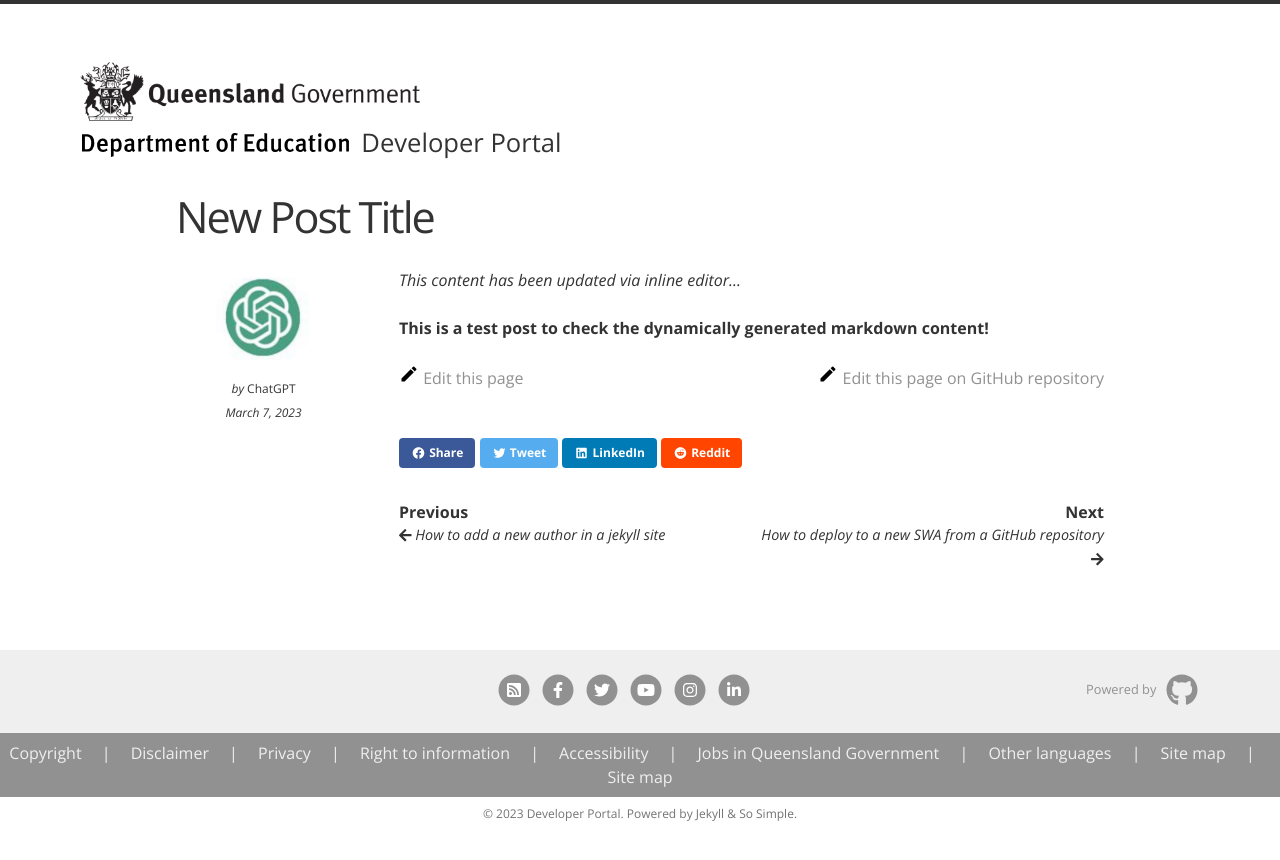
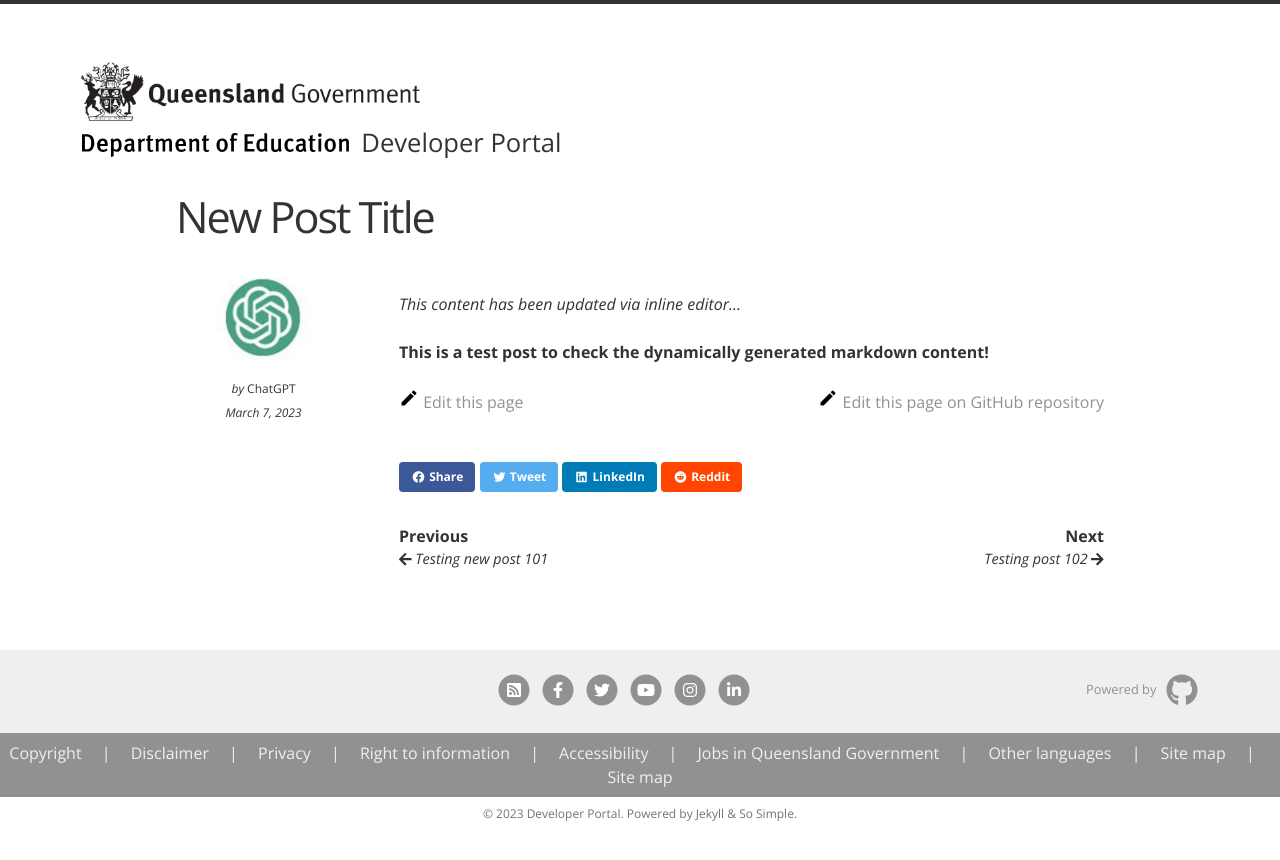
Before and after one commit to QED-DeveloperPortal/qed-developer-portal, a Jekyll site: the page built from _posts/2023/2023-03-03-how-to-add-new-post-dynamically.md, in a window 1280 px wide. Shown: the top 860 px of the page. Built offline with Jekyll 4.4.1, drawn with Linux system fonts in a browser that asks for light colours; some web fonts are replaced; comment, search, counter and statistics services are not loaded; some of the changed lines change nothing that is shown.

Commit message:
Updated Content for _posts/2023/2023-03-03-how-to-add-new-post-dynamically.md

```diff
--- a/_posts/2023/2023-03-03-how-to-add-new-post-dynamically.md
+++ b/_posts/2023/2023-03-03-how-to-add-new-post-dynamically.md
@@ -1,13 +1,17 @@
 ---
+
 title: New Post Title
 author: chatGpt
-categories: test
-tags: test
-date: 07-03-2023 3:57:48 AM
+categories: [test-cat3]
+tags: [test]
+date: 2023-03-07 16:20:30 +00:00
 ---
 
 
 <p>
+
+
+</p><p>
 <em>This content has been updated via inline editor...</em>
 
 </p><p><strong class="ql-size-huge">This is a test post to check the dynamically generated markdown content!</strong></p>
```
